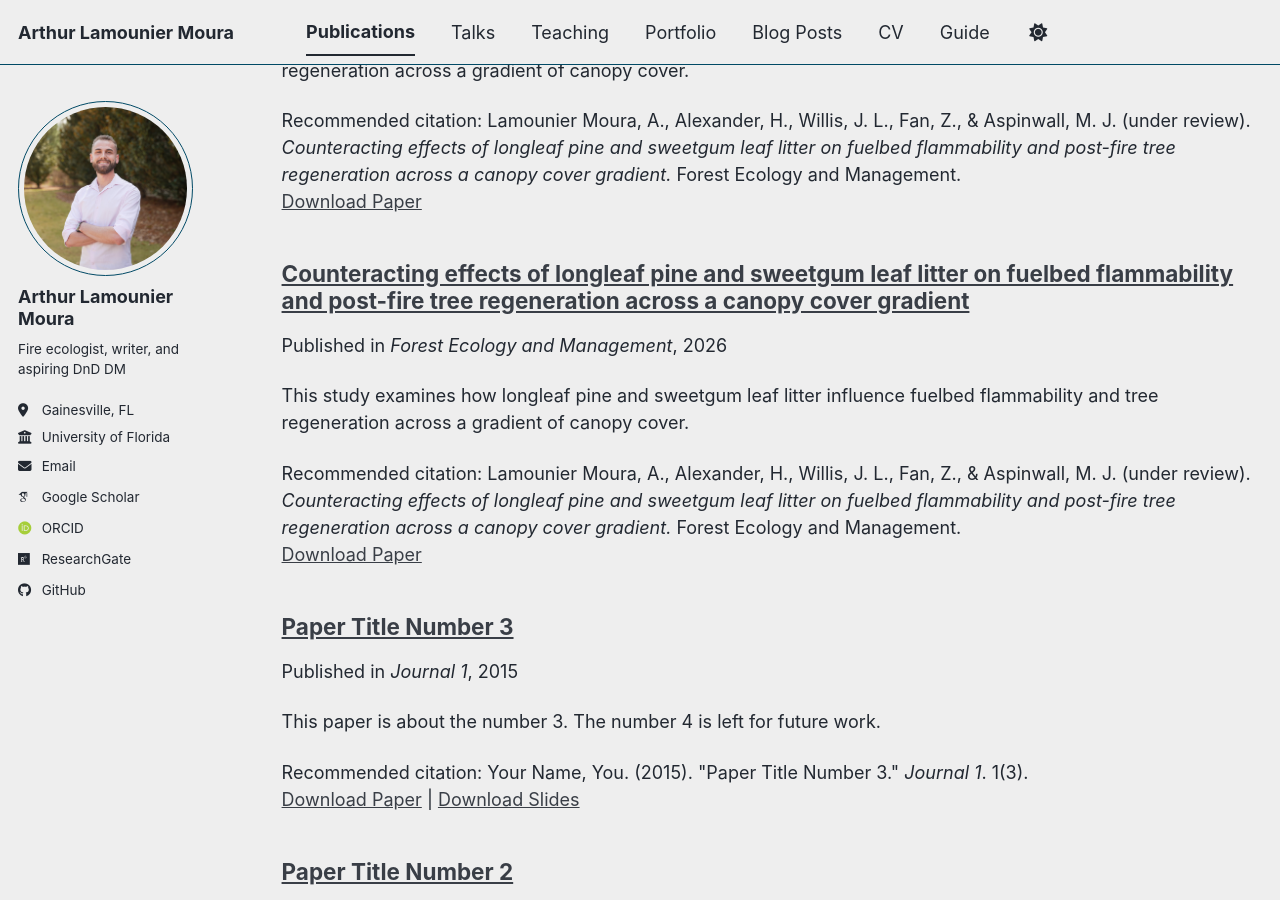
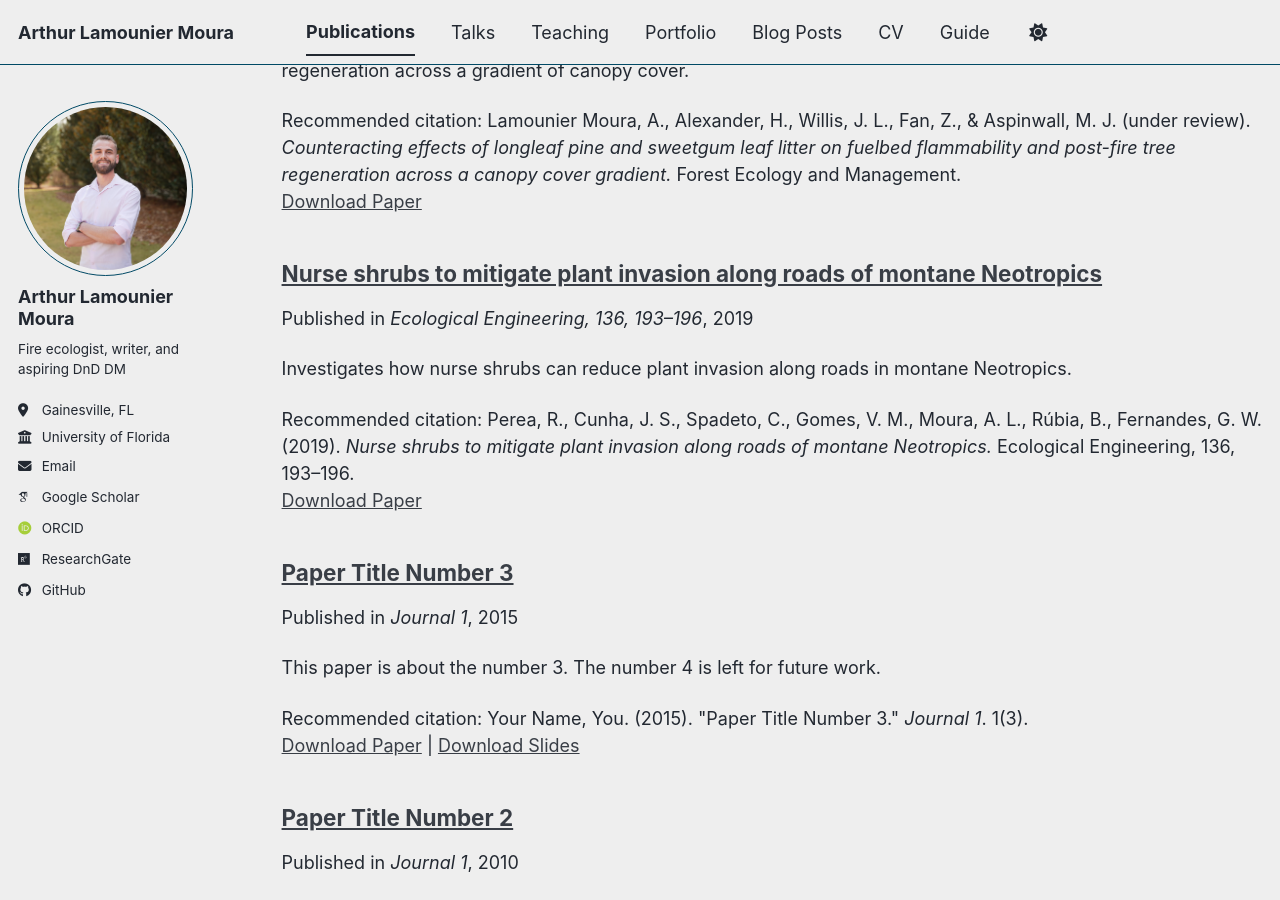
Before and after one commit to arthurlamounier/arthurlamounier.github.io, a Jekyll site: the page built from _pages/publications.html, in a window 1280 px wide and 900 px high, scrolled down 399 px. Built offline with Jekyll 4.4.1, drawn with Linux system fonts in a browser that asks for light colours; some web fonts are replaced; a script bundle is joined from its source files by our own code; library files that are not in the unit come from our copies.

Commit message:
Update 2009-10-01-paper-title-number-1.md

```diff
--- a/_publications/2009-10-01-paper-title-number-1.md
+++ b/_publications/2009-10-01-paper-title-number-1.md
@@ -1,12 +1,11 @@
 ---
-title: "Counteracting effects of longleaf pine and sweetgum leaf litter on fuelbed flammability and post-fire tree regeneration across a canopy cover gradient"
+title: "Nurse shrubs to mitigate plant invasion along roads of montane Neotropics"
 collection: publications
 category: manuscripts
-permalink: /publication/2026-counteracting-effects-longleaf-sweetgum
-date: 2026-01-01
-venue: "Forest Ecology and Management"
-paperurl: "https://dx.doi.org/10.2139/ssrn.5553847"
-citation: "Lamounier Moura, A., Alexander, H., Willis, J. L., Fan, Z., & Aspinwall, M. J. (under review). <i>Counteracting effects of longleaf pine and sweetgum leaf litter on fuelbed flammability and post-fire tree regeneration across a canopy cover gradient.</i> Forest Ecology and Management."
-excerpt: "This study examines how longleaf pine and sweetgum leaf litter influence fuelbed flammability and tree regeneration across a gradient of canopy cover."
+permalink: /publication/2019-nurse-shrubs-invasion
+date: 2019-01-01
+venue: "Ecological Engineering, 136, 193–196"
+paperurl: "https://doi.org/10.1016/j.ecoleng.2019.06.024"
+citation: "Perea, R., Cunha, J. S., Spadeto, C., Gomes, V. M., Moura, A. L., Rúbia, B., Fernandes, G. W. (2019). <i>Nurse shrubs to mitigate plant invasion along roads of montane Neotropics.</i> Ecological Engineering, 136, 193–196."
+excerpt: "Investigates how nurse shrubs can reduce plant invasion along roads in montane Neotropics."
 ---
-This study investigates the effects of mixed-species leaf litter on fuelbed flammability and post-fire regeneration in southeastern U.S. forests. Using a combination of experimental and observational approaches, we measured flame duration, consumption, and seedling survival across canopy cover gradients, comparing pyrophytic and mesophytic species. The findings highlight that sweetgum-dominated fuelbeds reduce flame effectiveness, while pine and oak enhance flammability, influencing seedling regeneration patterns. Our results provide insights for fire management and restoration strategies in mixed-species forests.
```
